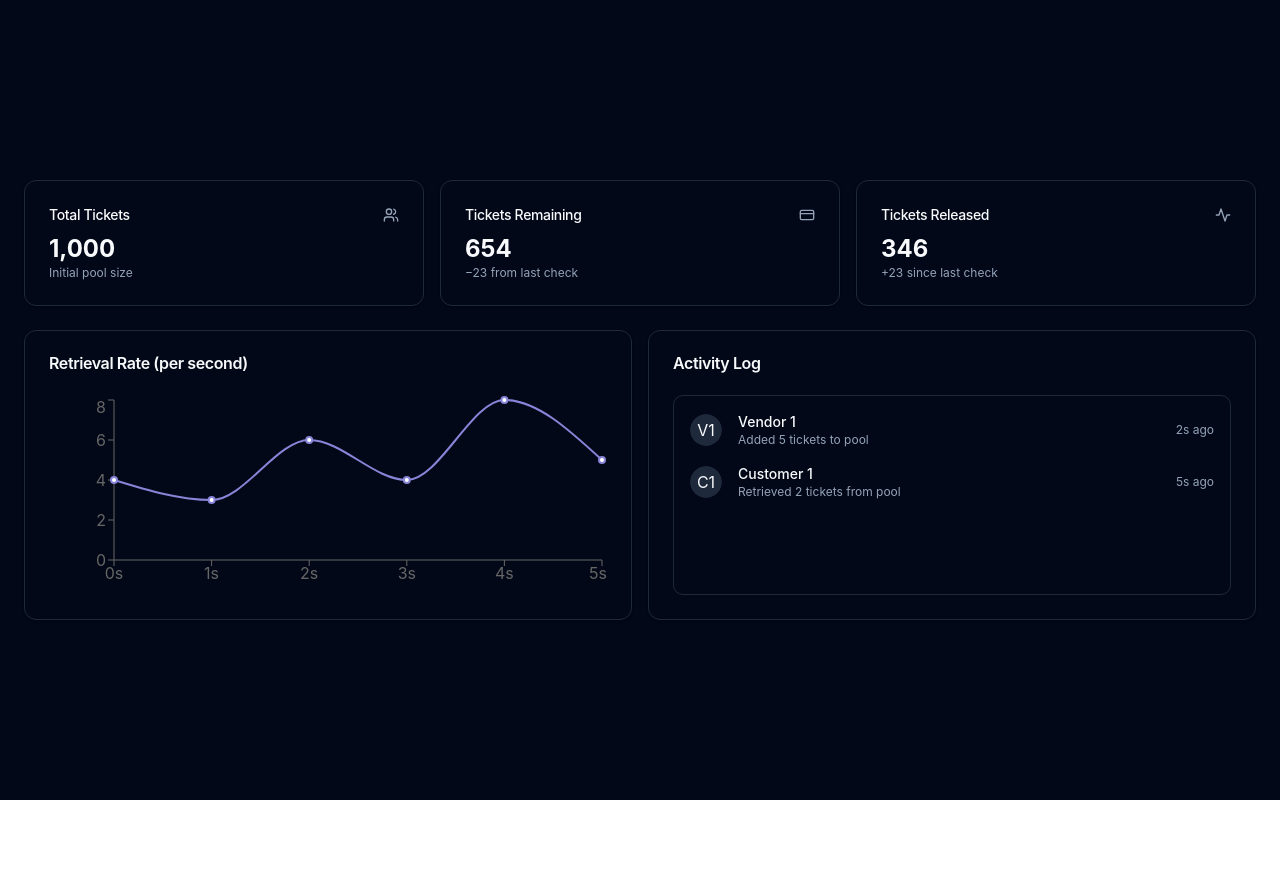
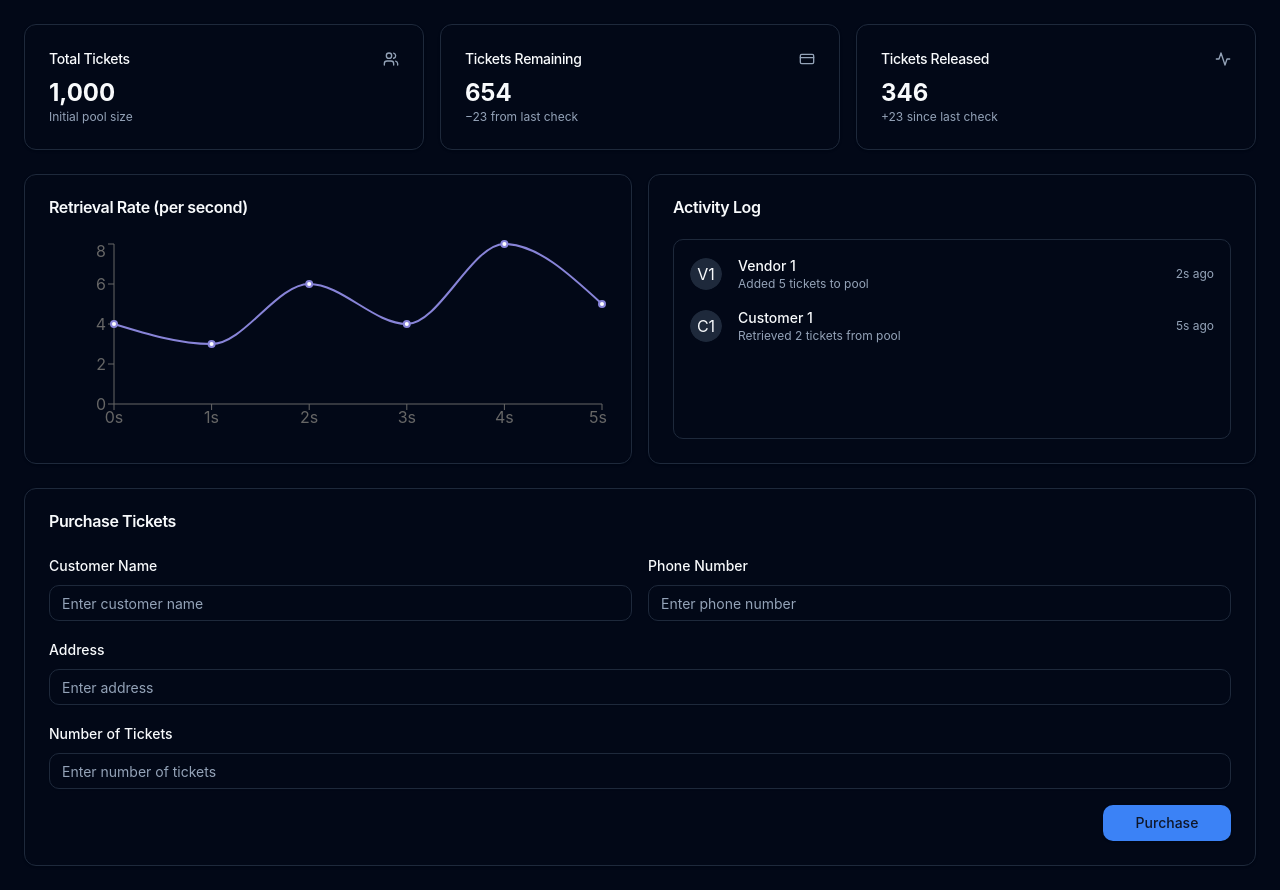
Before and after one commit to Ds-Jayawardhana/Ticketing-_System, a React (Vite) app in the folder Frontend/Ticketing_Front/: page /customer in a window 1280 px wide. Before the commit the page ends 800 px from the top, so only its background shows below. Built offline with nearby package versions, Linux system fonts and the light colour scheme.

Commit message:
added Form in for customer page to buy tickets manualy by customer

```diff
--- a/Frontend/Ticketing_Front/src/Pages/Customer.tsx
+++ b/Frontend/Ticketing_Front/src/Pages/Customer.tsx
@@ -1,9 +1,11 @@
 import { Card, CardContent, CardHeader, CardTitle } from '@/components/ui/card';
 import { LineChart, Line, XAxis, YAxis, Tooltip, ResponsiveContainer } from 'recharts';
 import { ScrollArea } from '@/components/ui/scroll-area';
-import { Avatar, AvatarFallback, AvatarImage } from '@/components/ui/avatar';
+import { Avatar, AvatarFallback } from '@/components/ui/avatar';
+import { Input } from '@/components/ui/input';
+import { Button } from '@/components/ui/button';
+import { Label } from '@/components/ui/label';
 
-// Sample data for the line chart
 const chartData = [
   { time: '0s', rate: 4 },
   { time: '1s', rate: 3 },
@@ -158,6 +160,59 @@ const TicketDashboard = () => {
           </CardContent>
         </Card>
       </div>
+
+      {/* Purchase Form Section */}
+      <Card className="w-full">
+        <CardHeader>
+          <CardTitle>Purchase Tickets</CardTitle>
+        </CardHeader>
+        <CardContent>
+          <form className="space-y-4">
+            <div className="grid gap-4 md:grid-cols-2">
+              <div className="space-y-2">
+                <Label htmlFor="customerName">Customer Name</Label>
+                <Input
+                  id="customerName"
+                  placeholder="Enter customer name"
+                  className="w-full"
+                />
+              </div>
+              <div className="space-y-2">
+                <Label htmlFor="phoneNumber">Phone Number</Label>
+                <Input
+                  id="phoneNumber"
+                  placeholder="Enter phone number"
+                  type="tel"
+                  className="w-full"
+                />
+              </div>
+              <div className="space-y-2 md:col-span-2">
+                <Label htmlFor="address">Address</Label>
+                <Input
+                  id="address"
+                  placeholder="Enter address"
+                  className="w-full"
+                />
+              </div>
+              <div className="space-y-2 md:col-span-2">
+                <Label htmlFor="ticketCount">Number of Tickets</Label>
+                <Input
+                  id="ticketCount"
+                  type="number"
+                  placeholder="Enter number of tickets"
+                  min="1"
+                  className="w-full"
+                />
+              </div>
+            </div>
+            <div className="flex justify-end mt-6">
+              <Button type="submit" className="w-32">
+                Purchase
+              </Button>
+            </div>
+          </form>
+        </CardContent>
+      </Card>
     </div>
   );
 };
```
